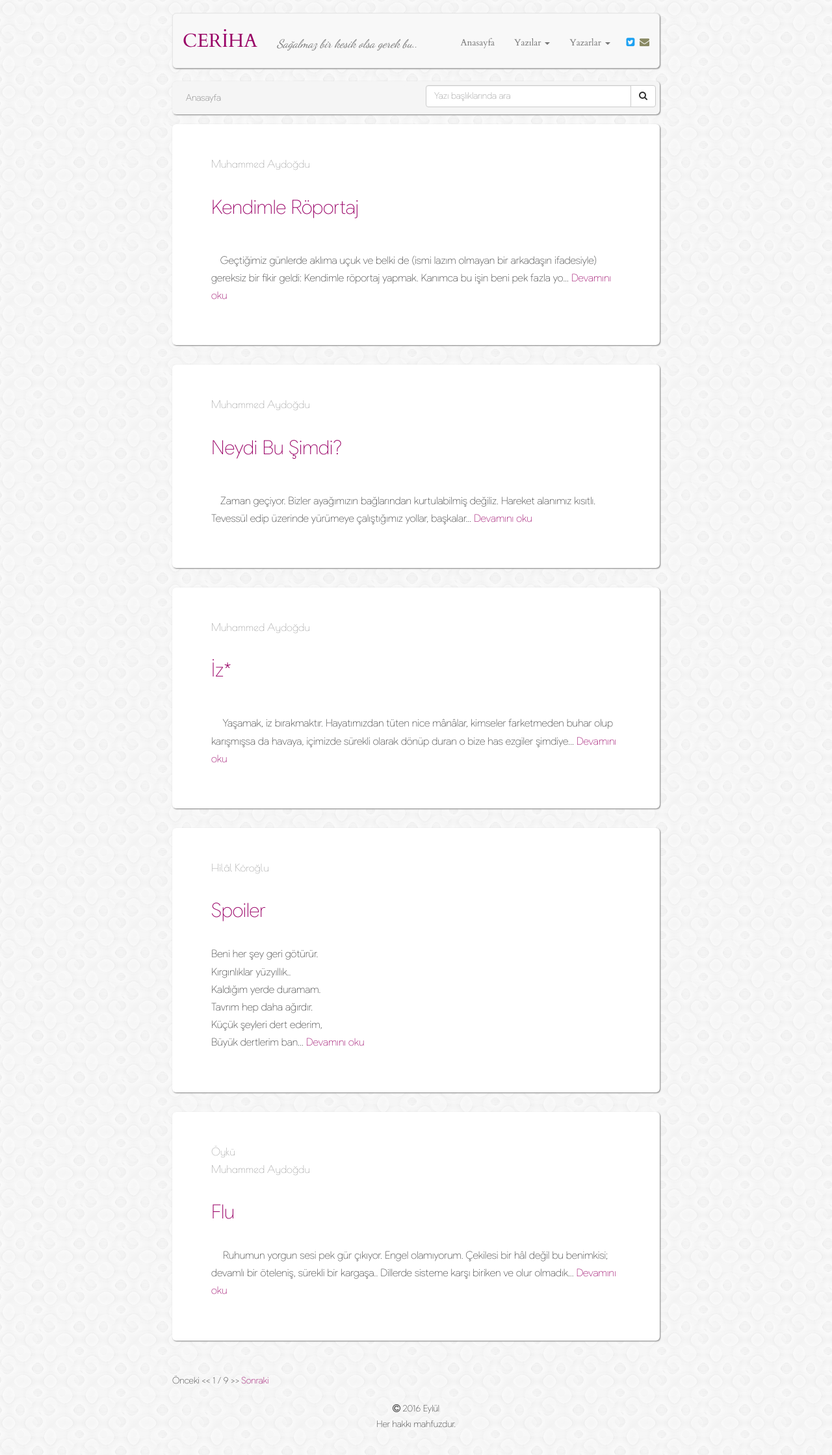
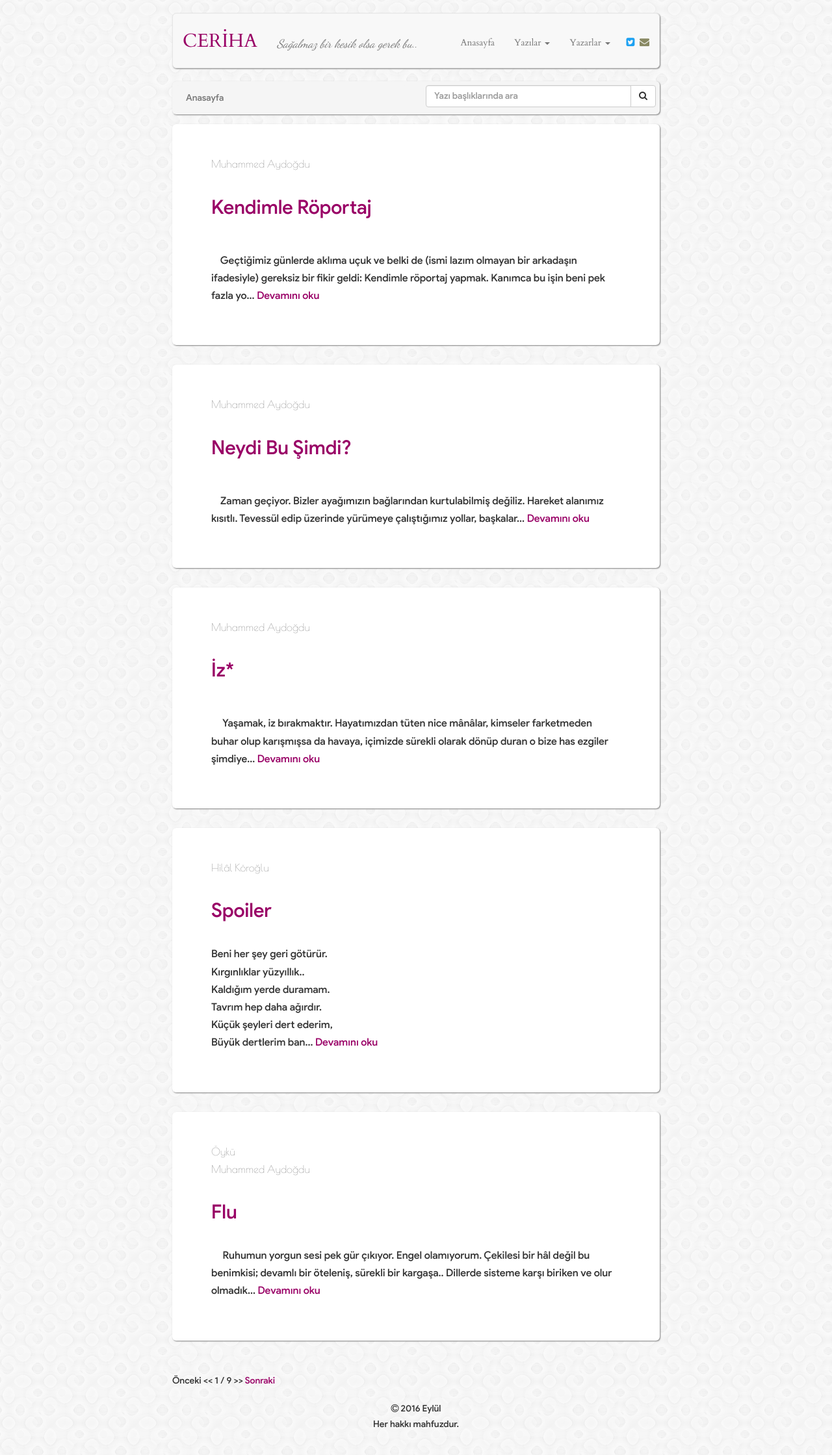
Before and after one commit to muhammedaydogdu/muhammedaydogdu.github.io, a Jekyll site: the page built from index.html, in a window 1280 px wide. Shown: the whole page at 65% size. Built offline with Jekyll 4.4.1, drawn with Linux system fonts in a browser that asks for light colours; some web fonts are replaced; the list of posts is cut into pages by our own code.

Commit message:
Update style.css

```diff
--- a/css/style.css
+++ b/css/style.css
@@ -10,7 +10,7 @@
   src: url('../fonts/BArabics.ttf');
 
   font-family: Product Sans;
-  src: url('../fonts/ProductSans-Thin.ttf');
+  src: url('../fonts/ProductSans-Medium.ttf');
 
 }
 
```
